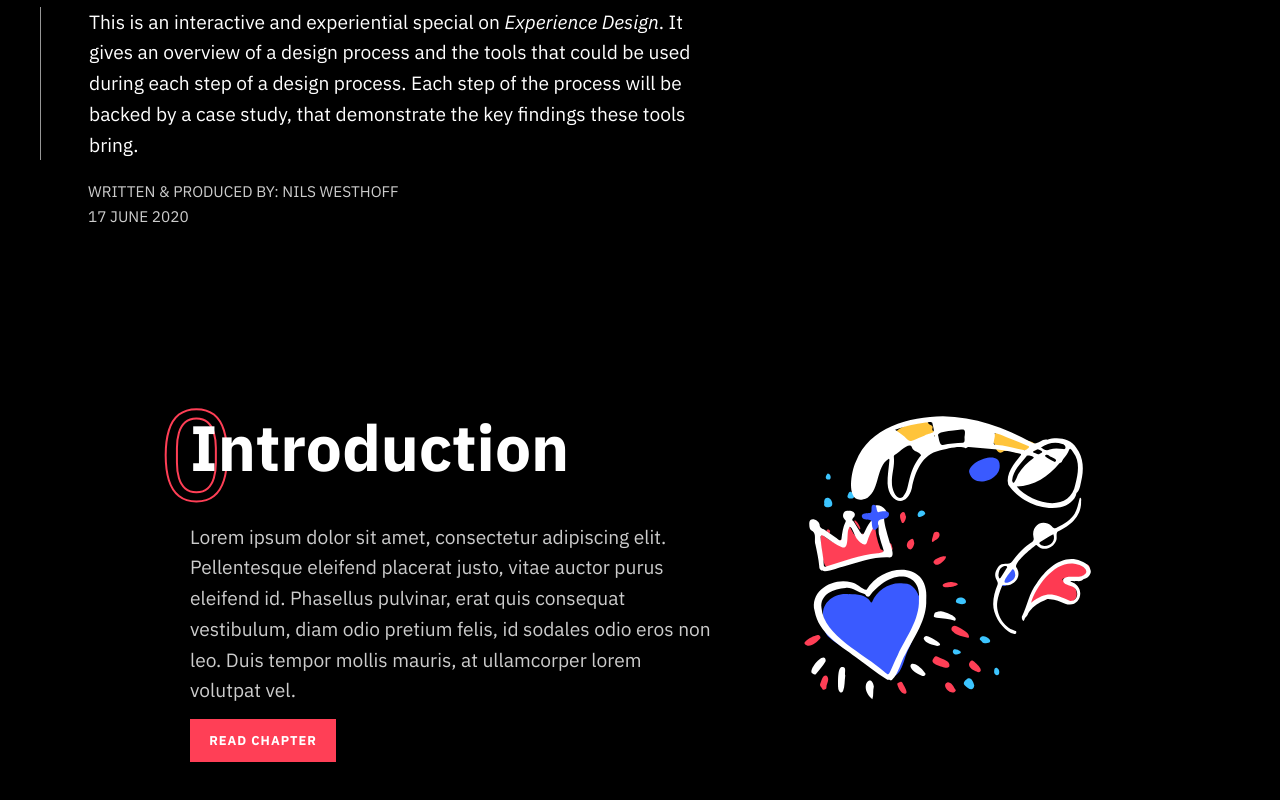
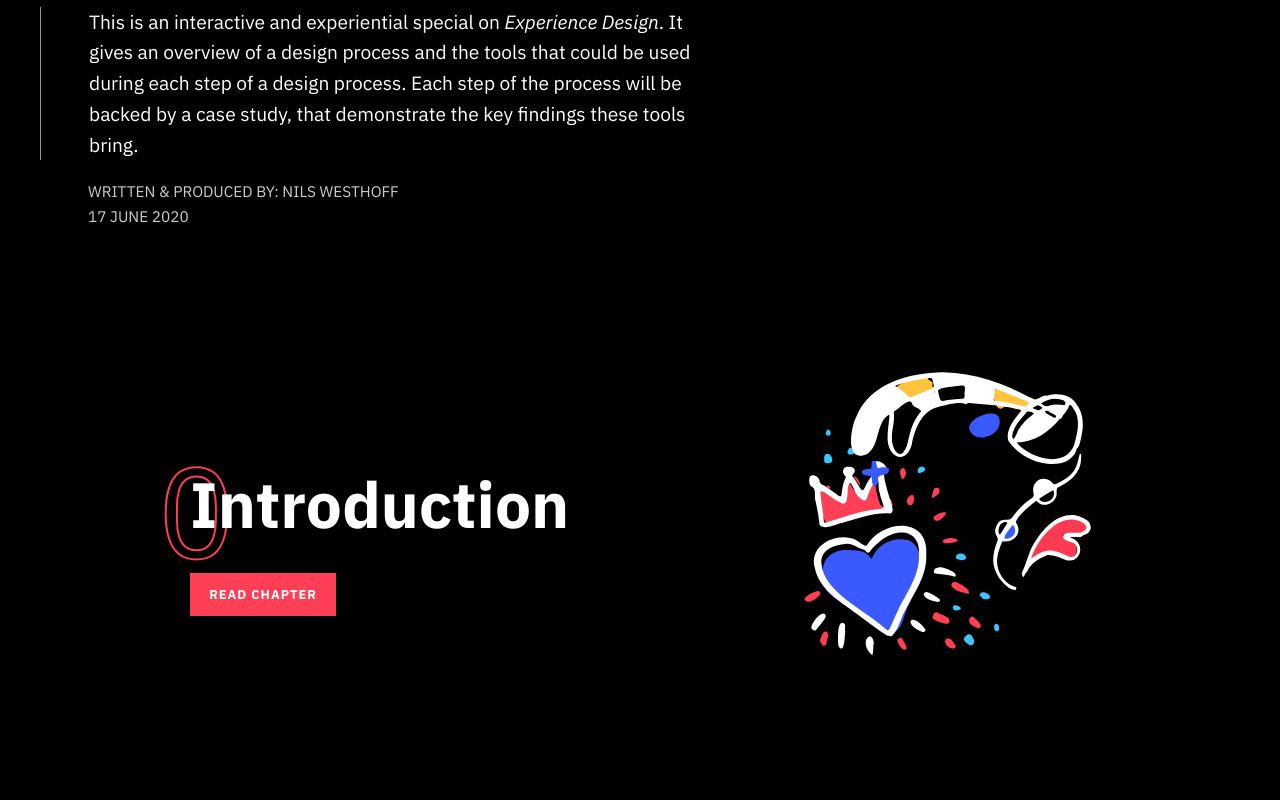
Before and after one commit to nwesthoff/ra-experience-design, a Next.js app: page / in a window 1280 px wide. Shown: the part 378-1178 px from the top of the page. Built offline with nearby package versions, Linux system fonts and the light colour scheme.

Commit message:
🚀 Fix build issue

```diff
--- a/pages/chapters/4-deliver.tsx
+++ b/pages/chapters/4-deliver.tsx
@@ -330,7 +330,7 @@ const DeliverPage = () => {
               usability severity
               <Citation id="nielsenUsability" hideAuthor />.
             </p>
-            <ol start="0">
+            <ol start={0}>
               <li>No usability problem</li>
               <li>Cosmetic problem</li>
               <li>Minor usability problem</li>
--- a/pages/index.tsx
+++ b/pages/index.tsx
@@ -23,13 +23,7 @@ const IndexPage = () => (
         </p>
       </PageIntroduction>
 
-      <ChapterBlock title="Introduction" index={0}>
-        Lorem ipsum dolor sit amet, consectetur adipiscing elit. Pellentesque
-        eleifend placerat justo, vitae auctor purus eleifend id. Phasellus
-        pulvinar, erat quis consequat vestibulum, diam odio pretium felis, id
-        sodales odio eros non leo. Duis tempor mollis mauris, at ullamcorper
-        lorem volutpat vel.
-      </ChapterBlock>
+      <ChapterBlock title="Introduction" index={0} />
 
       <ChapterBlock title="Discover" index={1} reverse>
         Every good design process begins with research, to learn about and
```
